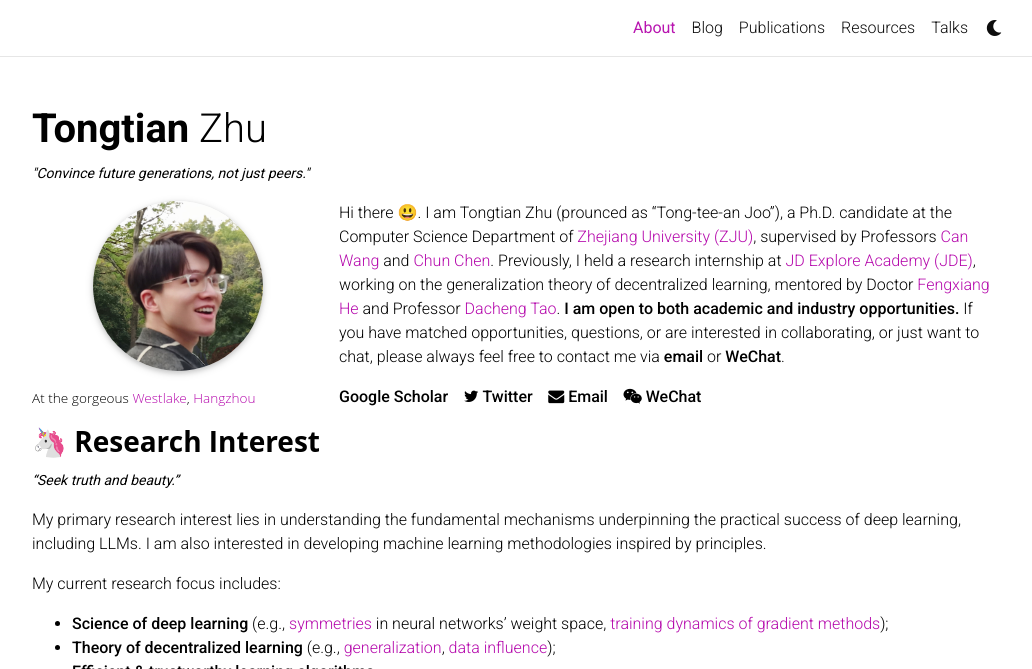
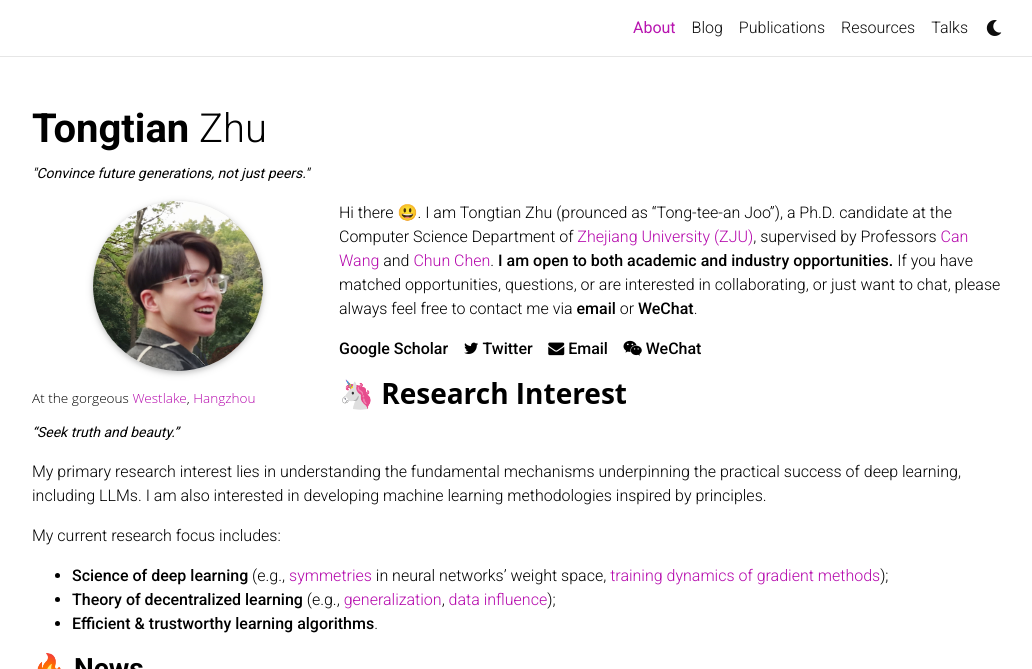
Before and after one commit to Raiden-Zhu/Raiden-Zhu.github.io, a Jekyll site: the page built from _pages/about.md, in a window 1280 px wide and 900 px high, cut to the strip 0-669 px from the top of the window. Shown: the whole strip, without its empty margins (123-1155 px from the left). Built offline with Jekyll 4.4.1, drawn with Linux system fonts in a browser that asks for light colours; full-size pictures stand in for the smaller copies a plugin makes; comment, search, counter and statistics services are not loaded; a style sheet for code colours, icons or effects is not loaded.

Commit message:
Update about.md

```diff
--- a/_pages/about.md
+++ b/_pages/about.md
@@ -21,7 +21,7 @@ social: true  # includes social icons at the bottom of the page
 <!--[<span style="font-weight: bold; color: #B509AC;">Zhejiang University</span>](https://www.zju.edu.cn/english/)-->
 
 Hi there 😃. I am Tongtian Zhu (prounced as "Tong-tee-an Joo"), a Ph.D. candidate at the Computer Science Department of [Zhejiang University (ZJU)](https://www.zju.edu.cn/english/), supervised by Professors [Can Wang](https://person.zju.edu.cn/en/wangcan) and [Chun Chen](https://person.zju.edu.cn/en/0082004). <!-- I earned my B.S. degree in Mathematical Science from CUMTB, as well as my B.Econ. degree in Economics (double degree) from [<span style="font-weight: bold; color: #B509AC;">Peking University</span>](https://english.pku.edu.cn/) (PKU) in 2021. -->
-Previously, I held a research internship at [JD Explore Academy (JDE)](https://jdcorporateblog.com/jd-unveils-four-new-enterprise-level-products/jd-explore-academy/), working on the generalization theory of decentralized learning,  mentored by Doctor [Fengxiang He](https://fengxianghe.github.io/) and Professor [Dacheng Tao](https://www.sydney.edu.au/engineering/about/our-people/academic-staff/dacheng-tao.html).
+<!-- Previously, I held a research internship at [JD Explore Academy (JDE)](https://jdcorporateblog.com/jd-unveils-four-new-enterprise-level-products/jd-explore-academy/), working on the generalization theory of decentralized learning,  mentored by Doctor [Fengxiang He](https://fengxianghe.github.io/) and Professor [Dacheng Tao](https://www.sydney.edu.au/engineering/about/our-people/academic-staff/dacheng-tao.html).-->
 **I am open to both academic and industry opportunities.** If you have matched opportunities, questions, or are interested in collaborating, or just want to chat, please always feel free to contact me via [**email**](mailto:raiden@zju.edu.cn) or [**WeChat**](https://raw.githubusercontent.com/Raiden-Zhu/Raiden-Zhu.github.io/master/assets/img/WeChat_QR_code.jpg).  <!-- For regular updates and insights, feel free to follow my [**Twitter**](https://twitter.com/Raiden13238619) as well. -->
 
 <i class="ai ai-google-scholar"></i> [**Google Scholar**](https://scholar.google.com/citations?user=QvBDUsIAAAAJ&hl=en) &nbsp;&nbsp; <!-- <i class="fas fa-book"></i>  [**Semantic Scholar**](https://www.semanticscholar.org/author/Tongtian-Zhu/2173757802) &nbsp;&nbsp;--> <i class="fa fa-twitter"></i> [**Twitter**](https://twitter.com/Raiden13238619/) &nbsp;&nbsp; <i class="fa fa-envelope"></i> [**Email**](mailto:raiden@zju.edu.cn) &nbsp;&nbsp; <i class="fa fa-weixin"></i> [**WeChat**](https://raw.githubusercontent.com/Raiden-Zhu/Raiden-Zhu.github.io/master/assets/img/WeChat_QR_code.jpg) &nbsp;&nbsp;<!--  <i class="fa fa-github"></i> <!--[**GitHub**](https://github.com/Raiden-Zhu) -->
```
